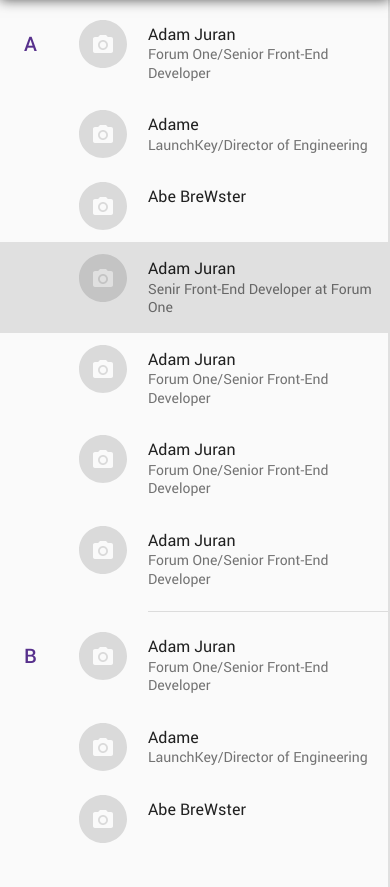
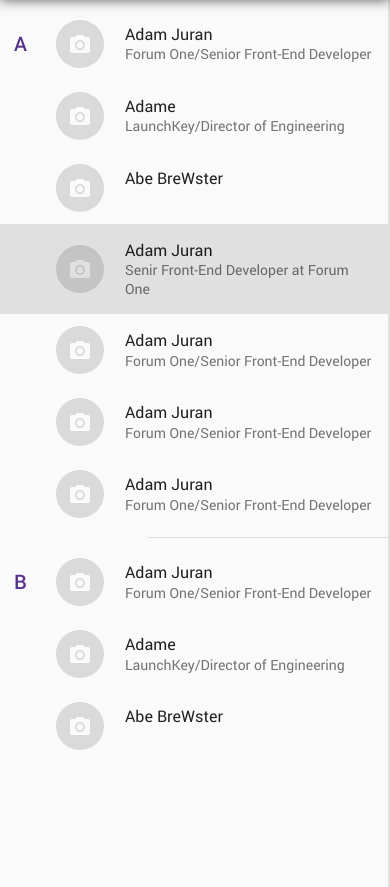
Before and after one commit to lemberg/connfa-webapp, a PHP site: page /markup/speakers.php in a window 390 px wide. Shown: the part 112-999 px from the top of the page. Run offline with PHP 8.4, Linux system fonts and the light colour scheme.

Commit message:
Added style for speakers.

```diff
--- a/markup/index.php
+++ b/markup/index.php
@@ -248,7 +248,5 @@
     </div>
 </div>
 <div class="over"></div>
-<a href="#2" target="_blank">df</a>
-<a href="#2" target="_self">df</a>
 </body>
 </html>
--- a/markup/styles/components/_base.scss
+++ b/markup/styles/components/_base.scss
@@ -667,13 +667,31 @@ body{
   }
 }
 
-
-
-
 @media (max-width: $mediaMaxWidth) {
   .info{
     width: 100%;
     max-width: 100%;
+    min-height: 1px;
+    .speakers-info{
+      .alphabet{
+        left: $base-space-mob;
+        top: 50%;
+        @include transform(translate(0,-50%));
+      }
+      a{
+        padding-left: 125px;
+        padding-right: $base-space-mob;
+      }
+    }
+    .photo{
+      width: 40px;
+      height: 40px;
+      background-size: 100% auto;
+      position: absolute;
+      top: 50%;
+      @include transform(translate(0,-50%));
+    }
+
   }
   .description{
     position: fixed;
--- a/markup/styles/components/_variables.scss
+++ b/markup/styles/components/_variables.scss
@@ -38,6 +38,7 @@ $padding-items:16px;
 $padding-items-mob:14px;
 $speaker-space:148px;
 $base-marginP:13px;
+$base-space-mob:14px;
 $color-first:$black;
 $color-secod:$black-opacyti;
 $color-events:$black-opacyti;
--- a/markup/styles/style.css
+++ b/markup/styles/style.css
@@ -570,7 +570,28 @@ body {
 @media (max-width: 979px) {
   .info {
     width: 100%;
-    max-width: 100%; }
+    max-width: 100%;
+    min-height: 1px; }
+    .info .speakers-info .alphabet {
+      left: 14px;
+      top: 50%;
+      -webkit-transform: translate(0, -50%);
+      -moz-transform: translate(0, -50%);
+      -ms-transform: translate(0, -50%);
+      transform: translate(0, -50%); }
+    .info .speakers-info a {
+      padding-left: 125px;
+      padding-right: 14px; }
+    .info .photo {
+      width: 40px;
+      height: 40px;
+      background-size: 100% auto;
+      position: absolute;
+      top: 50%;
+      -webkit-transform: translate(0, -50%);
+      -moz-transform: translate(0, -50%);
+      -ms-transform: translate(0, -50%);
+      transform: translate(0, -50%); }
 
   .description {
     position: fixed;
```
Also changed, not shown: 1 other file.
